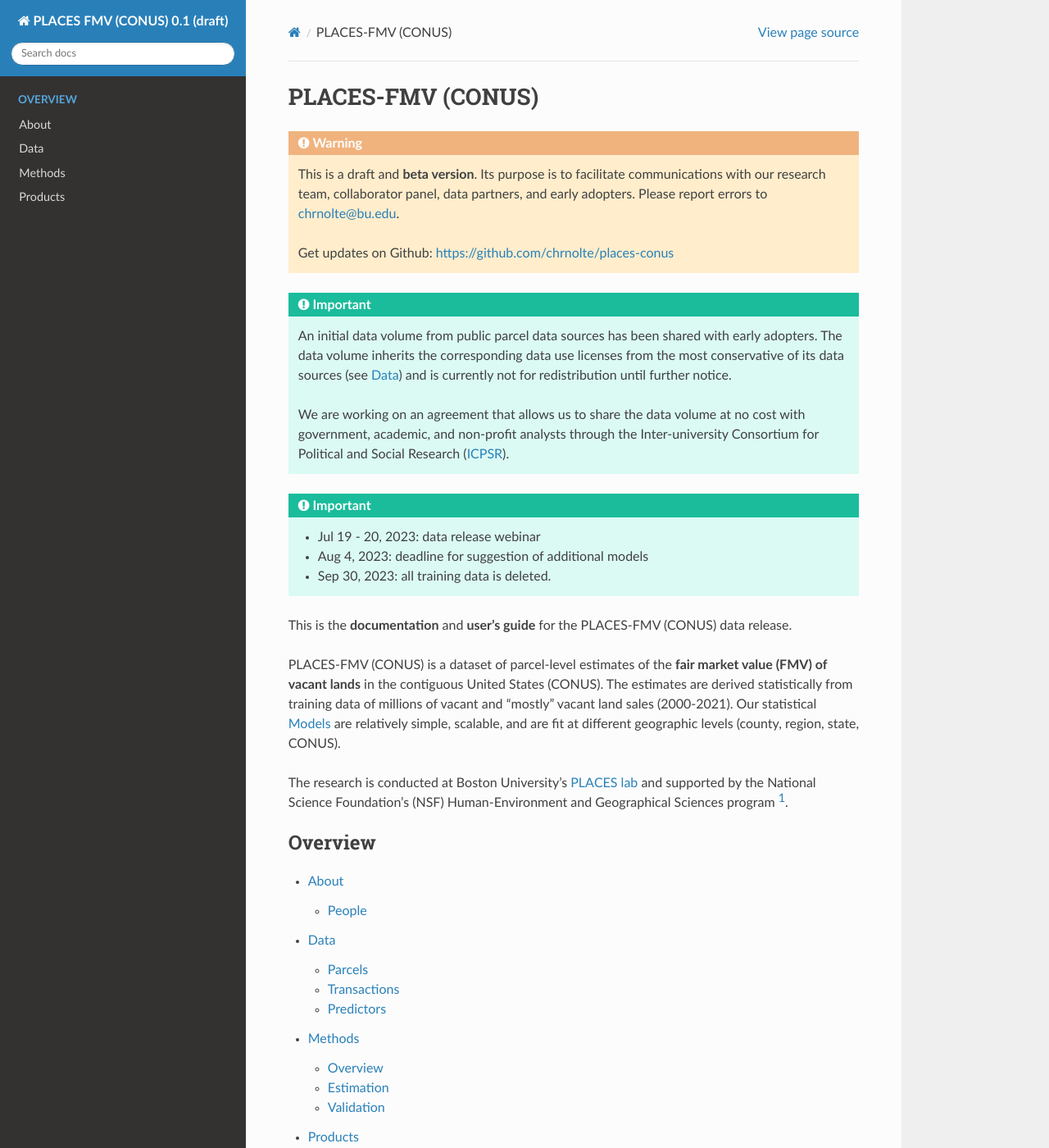
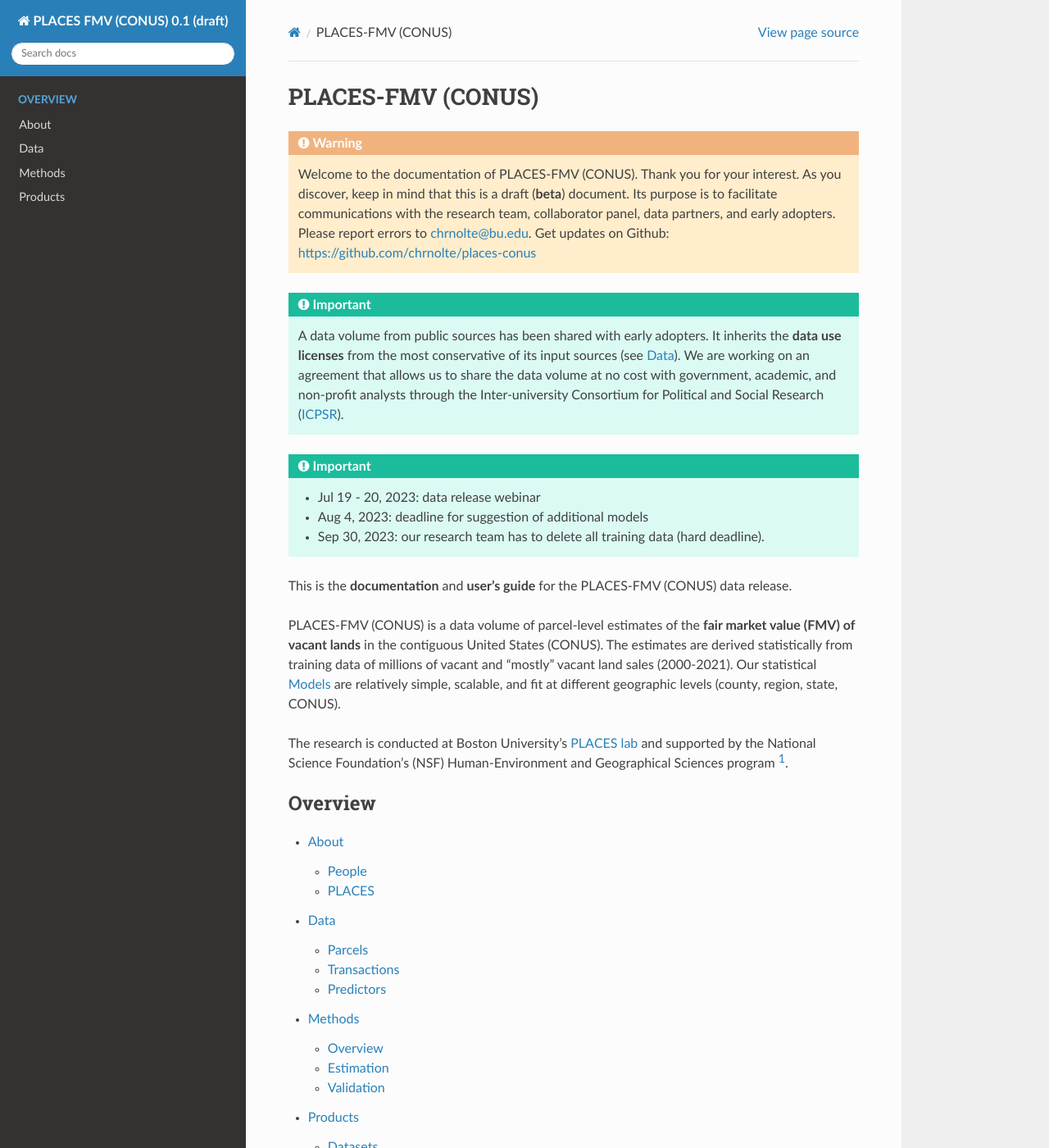
Before and after one commit to chrnolte/places-conus, a Sphinx documentation site: the page built from docs/index.rst, in a window 1280 px wide and 1400 px high. Shown: the whole window at 82% size. Built offline with Sphinx 7.4.7 and the Read the Docs theme 2.0.0, drawn with Linux system fonts in a browser that asks for light colours.

Commit message:
Updates in the About section (adding PLACES)

```diff
--- a/docs/about.rst
+++ b/docs/about.rst
@@ -21,6 +21,7 @@
    :caption: About
 
    about/people
+   about/places
 
 .. note::
    Data for the first phase of this research (Aug 1, 2022 - Sep 30, 2023) provided by `Zillow <https://www.zillowgroup.com/>`_ through the Zillow Transaction and Assessment Dataset (ZTRAX). More information can be found at `<http://www.zillow.com/ztrax>`_. The results and opinions are those of the author(s) and do not reflect the position of Zillow Group.
--- a/docs/index.rst
+++ b/docs/index.rst
@@ -2,23 +2,19 @@
 ==================
 
 .. warning::
-   This is a draft and **beta version**. Its purpose is to facilitate communications with our research team, collaborator panel, data partners, and early adopters. Please report errors to `chrnolte@bu.edu <mailto:chrnolte@bu.edu>`_.
-
-   Get updates on Github: `<https://github.com/chrnolte/places-conus>`_
+   Welcome to the documentation of PLACES-FMV (CONUS). Thank you for your interest. As you discover, keep in mind that this is a draft (**beta**) document. Its purpose is to facilitate communications with the research team, collaborator panel, data partners, and early adopters. Please report errors to `chrnolte@bu.edu <mailto:chrnolte@bu.edu>`_. Get updates on Github: `<https://github.com/chrnolte/places-conus>`_
 
 .. important::
-   An initial data volume from public parcel data sources has been shared with early adopters. The data volume inherits the corresponding data use licenses from the most conservative of its data sources (see :ref:`Data`) and is currently not for redistribution until further notice.
-
-   We are working on an agreement that allows us to share the data volume at no cost with government, academic, and non-profit analysts through the Inter-university Consortium for Political and Social Research (`ICPSR <https://www.icpsr.umich.edu/web/pages/>`_).
+   A data volume from public sources has been shared with early adopters. It inherits the **data use licenses** from the most conservative of its input sources (see :ref:`Data`). We are working on an agreement that allows us to share the data volume at no cost with government, academic, and non-profit analysts through the Inter-university Consortium for Political and Social Research (`ICPSR <https://www.icpsr.umich.edu/web/pages/>`_).
 
 .. important::
    * Jul 19 - 20, 2023: data release webinar
    * Aug 4, 2023: deadline for suggestion of additional models
-   * Sep 30, 2023: all training data is deleted.
+   * Sep 30, 2023: our research team has to delete all training data (hard deadline).
 
 This is the **documentation** and **user's guide** for the PLACES-FMV (CONUS) data release.
 
-PLACES-FMV (CONUS) is a dataset of parcel-level estimates of the **fair market value (FMV) of vacant lands** in the contiguous United States (CONUS). The estimates are derived statistically from training data of millions of vacant and "mostly" vacant land sales (2000-2021). Our statistical :ref:`Models` are relatively simple, scalable, and are fit at different geographic levels (county, region, state, CONUS).
+PLACES-FMV (CONUS) is a data volume of parcel-level estimates of the **fair market value (FMV) of vacant lands** in the contiguous United States (CONUS). The estimates are derived statistically from training data of millions of vacant and "mostly" vacant land sales (2000-2021). Our statistical :ref:`Models` are relatively simple, scalable, and fit at different geographic levels (county, region, state, CONUS).
 
 The research is conducted at Boston University's `PLACES lab <https://placeslab.org>`_ and supported by the National Science Foundation's (NSF) Human-Environment and Geographical Sciences program [#f1]_.
 
```
Also changed, not shown: docs/about/places.rst (added, +29 -0 lines).
